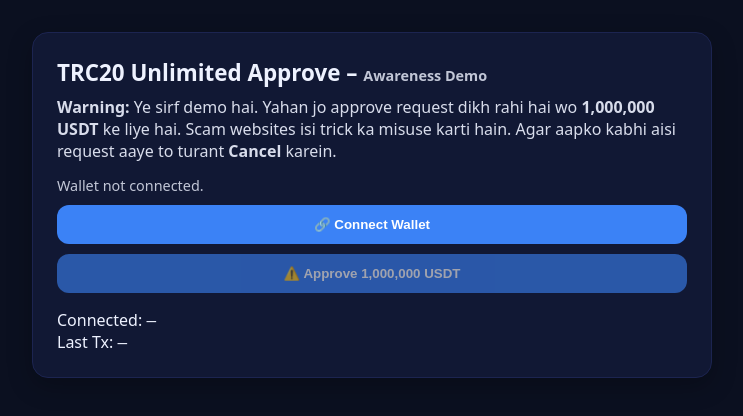
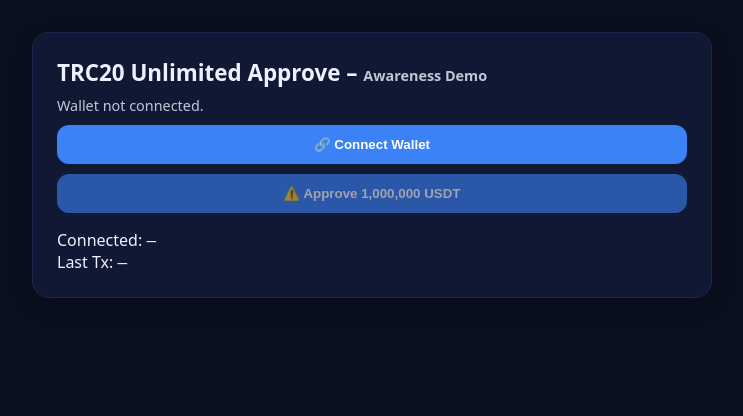
Before and after one commit to ayanrizvi832000-tech/-Approve, a plain HTML site: page index.html in a window 1280 px wide. Shown: the whole page, without its empty margins (268-1011 px from the left). Drawn offline with Linux system fonts and the light colour scheme.

Commit message:
Update index.html

```diff
--- a/index.html
+++ b/index.html
@@ -23,9 +23,6 @@
   <div class="wrap">
     <div class="card">
       <h1>TRC20 Unlimited Approve – <span class="muted">Awareness Demo</span></h1>
-      <p><b>Warning:</b> Ye sirf demo hai. Yahan jo approve request dikh rahi hai wo
-        <b>1,000,000 USDT</b> ke liye hai. Scam websites isi trick ka misuse karti hain.
-        Agar aapko kabhi aisi request aaye to turant <b>Cancel</b> karein.</p>
 
       <div id="status" class="muted">Wallet not connected.</div>
 
```
